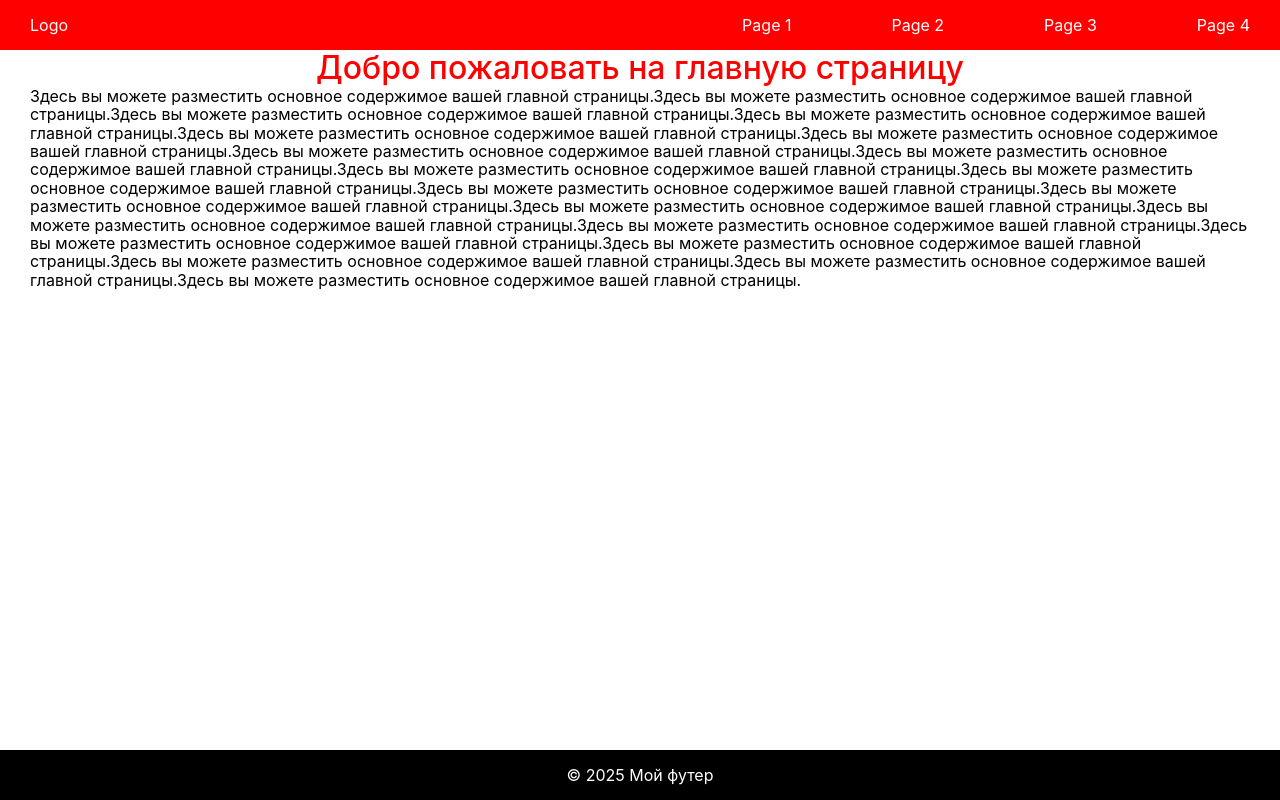
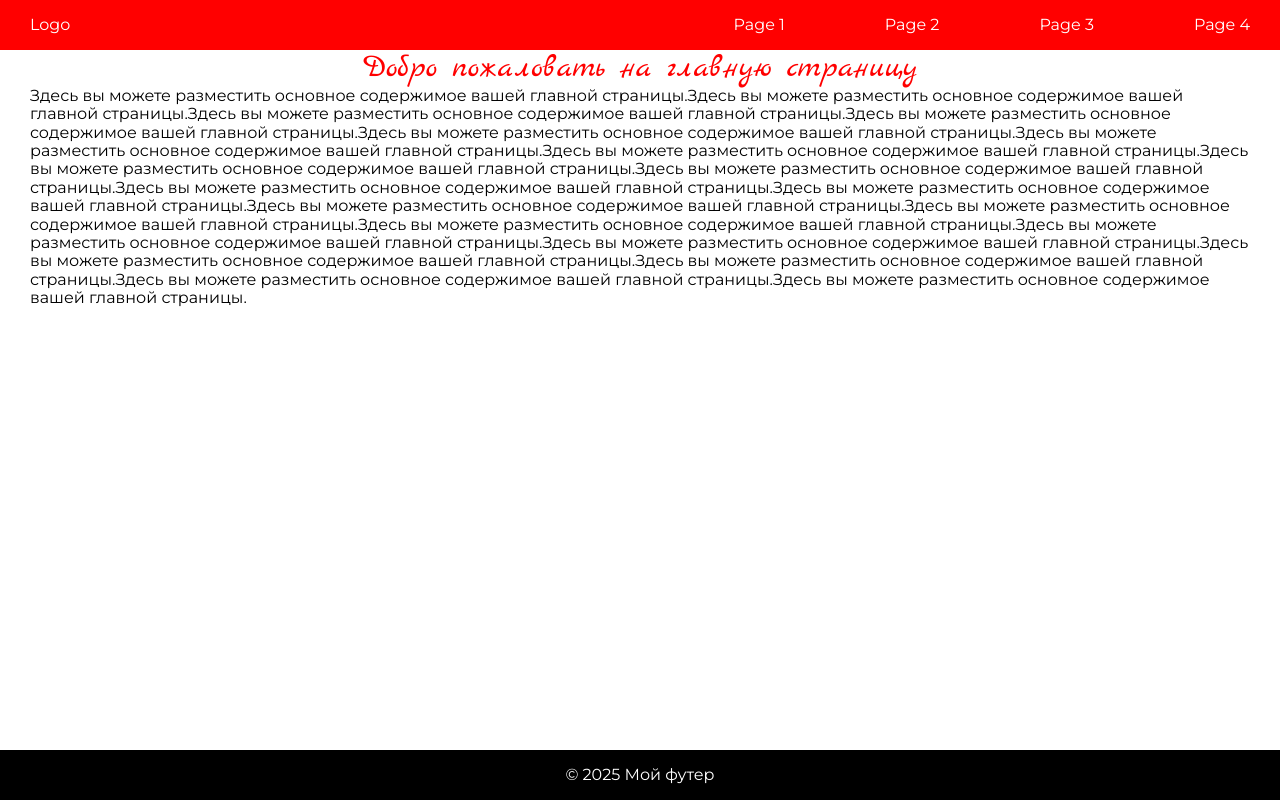
Before and after one commit to MishaKompaniec/MyApp, a React (Create React App) app: page / in a window 1280 px wide. Built offline with nearby package versions, Linux system fonts and the light colour scheme.

Commit message:
added fonts

```diff
--- a/public/index.html
+++ b/public/index.html
@@ -9,35 +9,14 @@
       name="description"
       content="Web site created using create-react-app"
     />
+   <link href="https://fonts.googleapis.com/css2?family=Marck+Script&display=swap" rel="stylesheet">
+   <link href="https://fonts.googleapis.com/css2?family=Montserrat:wght@300;400;700&display=swap" rel="stylesheet">
     <link rel="apple-touch-icon" href="%PUBLIC_URL%/logo192.png" />
-    <!--
-      manifest.json provides metadata used when your web app is installed on a
-      user's mobile device or desktop. See https://developers.google.com/web/fundamentals/web-app-manifest/
-    -->
     <link rel="manifest" href="%PUBLIC_URL%/manifest.json" />
-    <!--
-      Notice the use of %PUBLIC_URL% in the tags above.
-      It will be replaced with the URL of the `public` folder during the build.
-      Only files inside the `public` folder can be referenced from the HTML.
-
-      Unlike "/favicon.ico" or "favicon.ico", "%PUBLIC_URL%/favicon.ico" will
-      work correctly both with client-side routing and a non-root public URL.
-      Learn how to configure a non-root public URL by running `npm run build`.
-    -->
     <title>React App</title>
   </head>
   <body>
     <noscript>You need to enable JavaScript to run this app.</noscript>
     <div id="root"></div>
-    <!--
-      This HTML file is a template.
-      If you open it directly in the browser, you will see an empty page.
-
-      You can add webfonts, meta tags, or analytics to this file.
-      The build step will place the bundled scripts into the <body> tag.
-
-      To begin the development, run `npm start` or `yarn start`.
-      To create a production bundle, use `npm run build` or `yarn build`.
-    -->
   </body>
 </html>
--- a/src/index.css
+++ b/src/index.css
@@ -2,14 +2,9 @@ body {
   margin: 0;
   padding: 0;
   box-sizing: border-box;
-  font-family:
-    -apple-system, BlinkMacSystemFont, 'Segoe UI', 'Roboto', 'Oxygen', 'Ubuntu',
-    'Cantarell', 'Fira Sans', 'Droid Sans', 'Helvetica Neue', sans-serif;
-  -webkit-font-smoothing: antialiased;
-  -moz-osx-font-smoothing: grayscale;
+  font-family: 'Montserrat', sans-serif;
 }
 
-code {
-  font-family:
-    source-code-pro, Menlo, Monaco, Consolas, 'Courier New', monospace;
+h1, h2, h3 {
+  font-family: 'Marck Script', cursive;
 }
```
